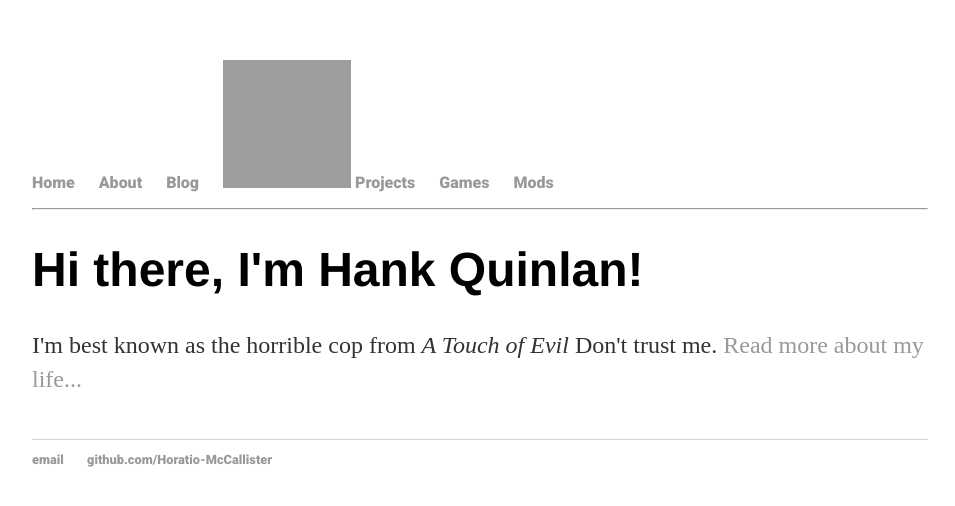
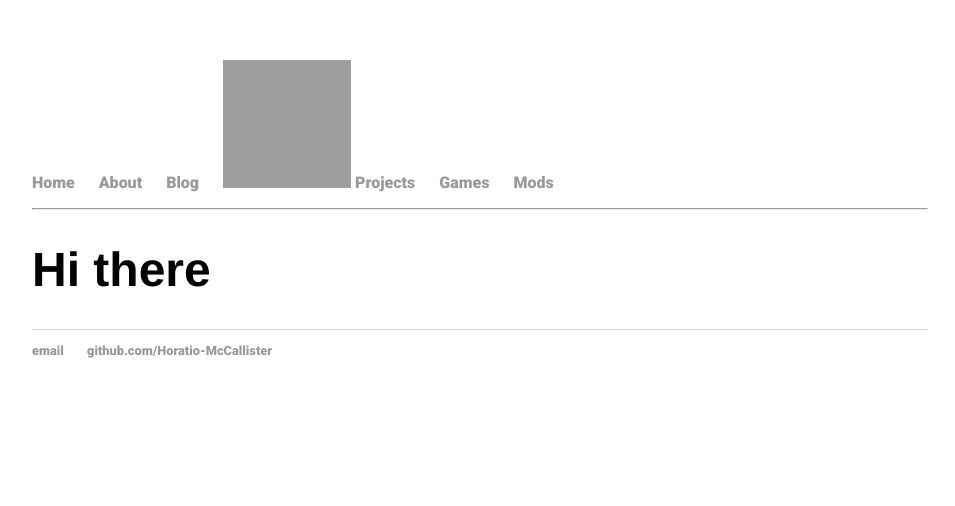
Before and after one commit to Horatio-McCallister/Horatio-McCallister.github.io, a Jekyll site: the page built from index.html, in a window 1280 px wide. Shown: the top 506 px of the page, without its empty margins (160-1115 px from the left). Built offline with Jekyll 4.4.1, drawn with Linux system fonts in a browser that asks for light colours; the list of posts is cut into pages by our own code; grey boxes are pictures that could not be loaded.

Commit message:
Update index.html

```diff
--- a/index.html
+++ b/index.html
@@ -3,7 +3,6 @@ layout: default
 title: Hank Quinlan, Horrible Cop
 ---
 <div class="blurb">
-	<h1>Hi there, I'm Hank Quinlan!</h1>
-	<p>I'm best known as the horrible cop from <em>A Touch of Evil</em> Don't trust me. <a href="/about">Read more about my life...</a></p>
-	<img url="https://content-na.drive.amazonaws.com/cdproxy/templink/QwOhEBxVvx0GGcVj4P7lGOHmjGxLeWL2XGBtsGrEA94pX92IB">
-</div><!-- /.blurb -->
+	<h1>Hi there</h1>
+
+</div>
```
